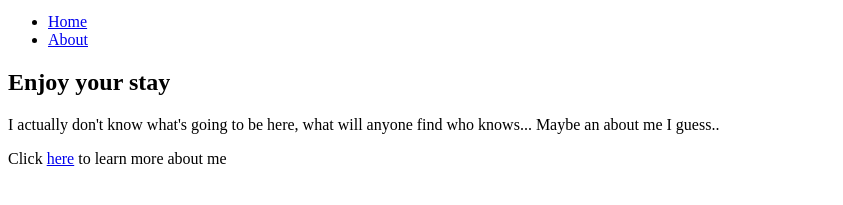
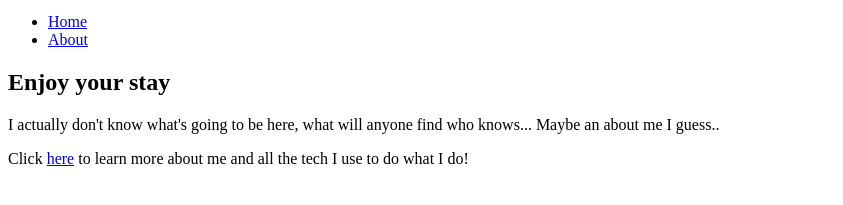
Before and after one commit to MiizuPan/Sprints-Simple-Web, a plain HTML site: page index.html in a window 1280 px wide. Shown: the part 87-292 px from the top of the page, without its empty margins (0-843 px from the left). Drawn offline with Linux system fonts and the light colour scheme.

Commit message:
updated links and description

```diff
--- a/index.html
+++ b/index.html
@@ -24,7 +24,7 @@
             <h2>Enjoy your stay</h2>
             <p>I actually don't know what's going to be here, what will anyone find who knows... Maybe an about me I guess..</p>
 
-            <p>Click <a href="./about.html">here</a> to learn more about me</p>
+            <p>Click <a href="./about.html">here</a> to learn more about me and all the tech I use to do what I do!</p>
         </section>
     </body>
 </html>
```
